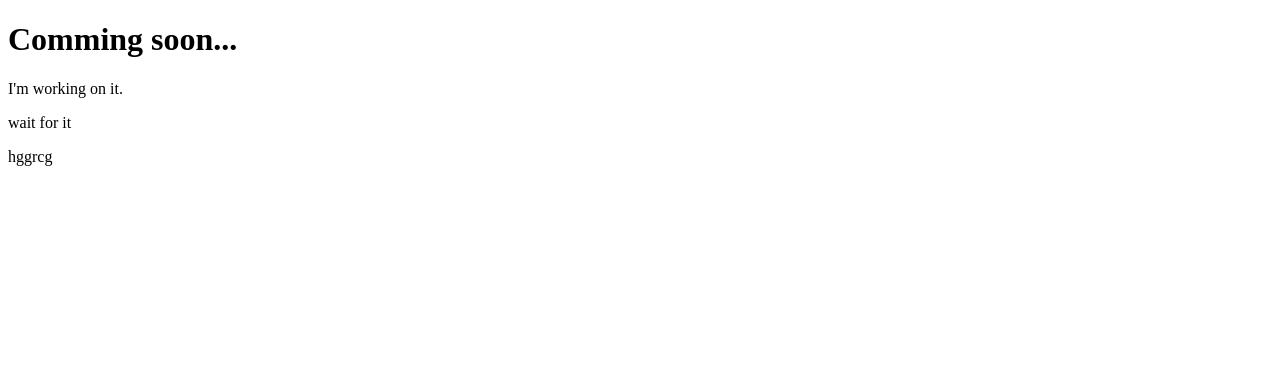
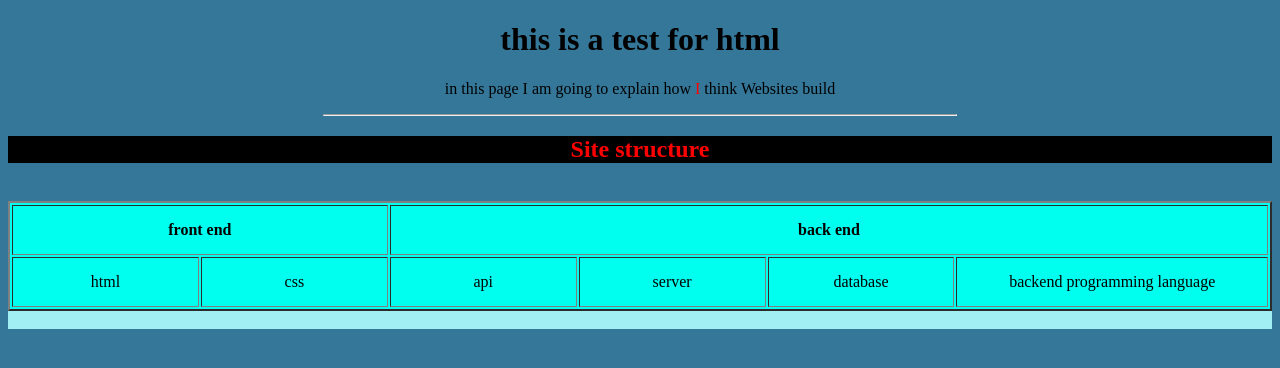
Before and after one commit to ala414/ala414.github.io, a plain HTML site: page index.html in a window 1280 px wide. Drawn offline with Linux system fonts and the light colour scheme.

Commit message:
add code

```diff
--- a/index.html
+++ b/index.html
@@ -1,13 +1,44 @@
 <!DOCTYPE html>
 <html>
-<head>
-<title>Alireza Allah Karami Personal Website</title>
-</head>
-<body>
+    <head>
+        <title>Alireza Allah Karami Personal Website</title>
+    </head>
 
-<h1>Comming soon...</h1>
-<p>I'm working on it.</p>
-<p>wait for it</p>
-<p>hggrcg</p>
-</body>
+    <body bgcolor="347799">
+        <div>
+            <h1 align="center">this is a test for html</h1>
+            <p align="center">in this page I am going to explain how <span style="color: red">I</span> think Websites build</p> <hr width="50%">
+            <h2 style= "background-color: black; color: red; " align="center"><b>Site structure</b></h2> <br>
+            <!-- <ul>
+                <li>front end</li>
+                <ol >
+                    <a href=""><li>html</li></a>
+                    <a href=""><li>css</li></a>
+                </ol>
+                <a href=""><li>back end</li></a>
+            </ul> -->
+        </div>
+        <div style="background-color: #00ffee">
+
+            <table style="width:100%" border="2">
+                <tr style="height: 50px">
+                    <th colspan="2" align="center">front end</td>
+                    <th style="width:66%" colspan="4" align="center">back end</td>
+                </tr>
+                <tr style="height: 50px">
+                    <td style="width:15%" align="center">html</td>
+                    <td style="width:15%" align="center">css</td>
+                    <td style="width:15%" align="center">api</td>
+                    <td style="width:15%" align="center">server</td>
+                    <td style="width:15%" align="center">database</td>
+                    <td style="width:25%" align="center">backend programming language</td>
+                </tr>
+
+            </table>
+        </div>
+        <div style="background-color: rgb(162, 239, 243)">
+            <a href=""><img src="" alt=""></a>
+        </div>
+    </body>
+
 </html>
```
